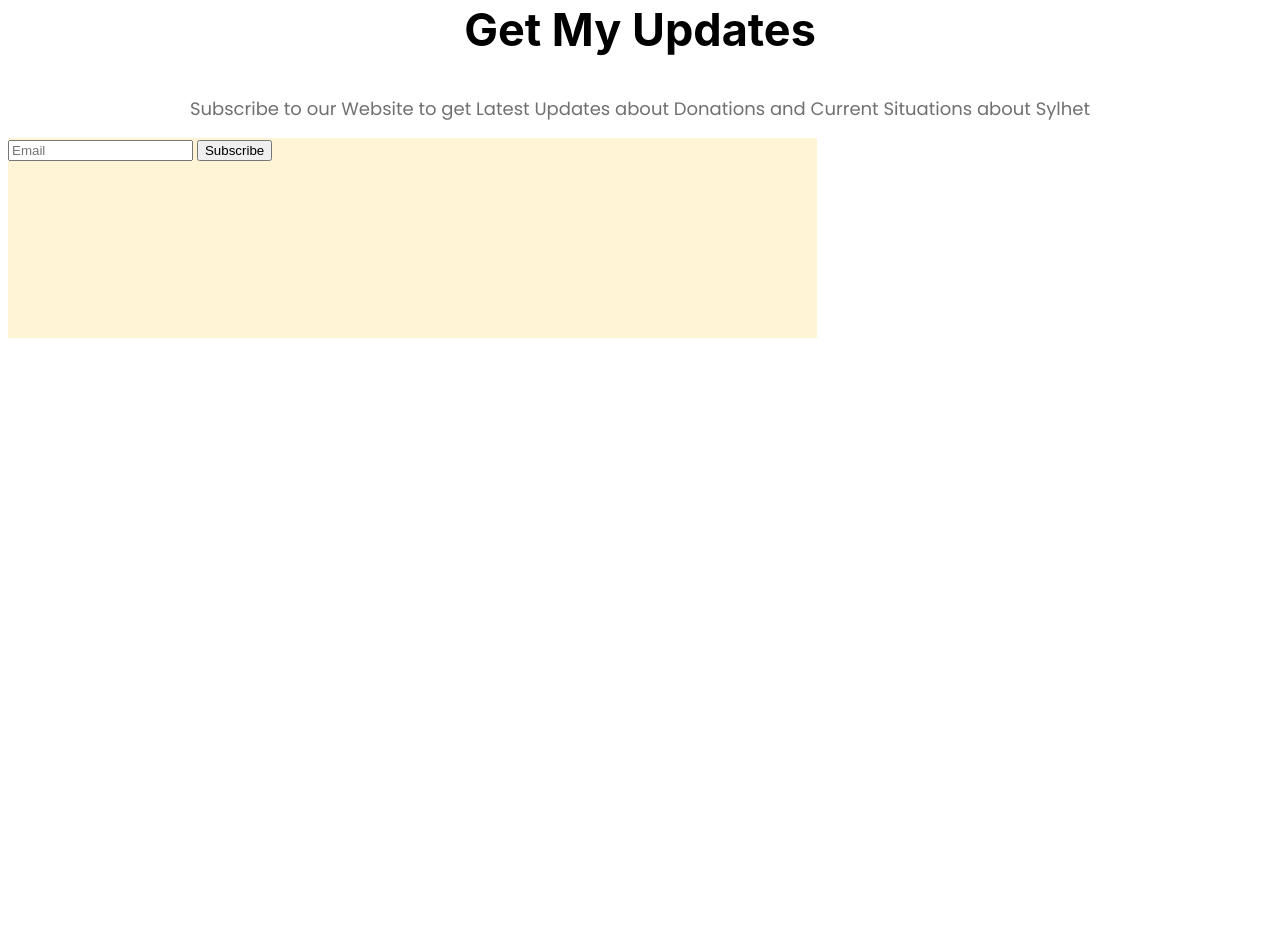
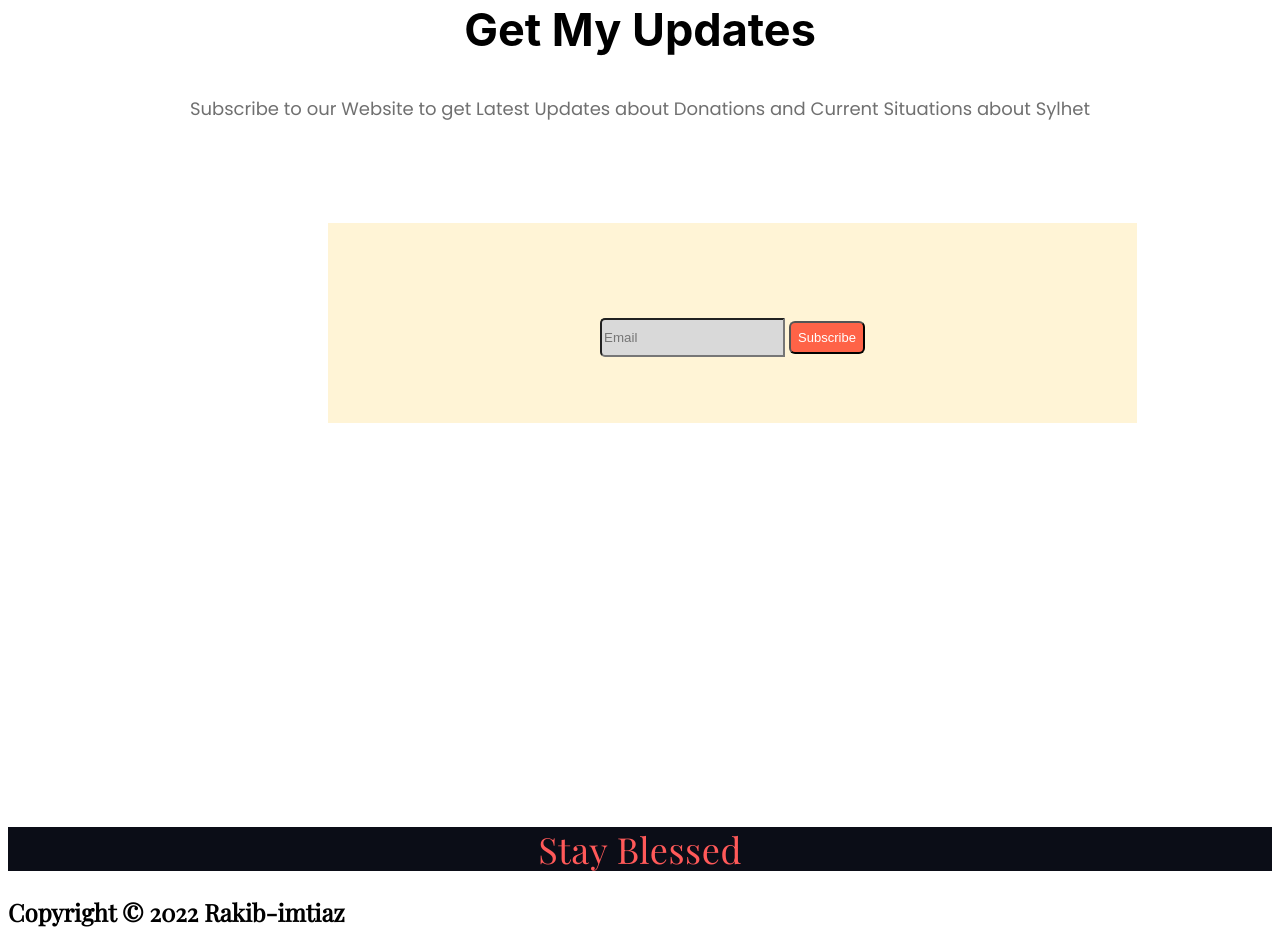
Before and after one commit to rakib-imtiaz/module5_assignment_1, a plain HTML site: page index.html in a window 1280 px wide. Shown: the part 3342-4289 px from the top of the page. Before the commit the page ends 3680 px from the top, so only its background shows below. Drawn offline with nearby package versions, Linux system fonts and the light colour scheme; a web font is replaced by a local one.

Commit message:
added footer

```diff
--- a/CSS/style.css
+++ b/CSS/style.css
@@ -176,27 +176,60 @@ input[type="text"] {
   color: #121212;
 }
 
-.section-4{
-
+.section-4 {
   display: flex;
   margin-left: 20px;
   margin-right: 20px;
   margin-top: 20px;
   text-align: center;
   height: 100vh;
-
-
+}
+.section-5 {
+  margin-top: 30px;
+  height: 100vh;
 }
 
-.emails_container{
+.emails_container {
   /* Rectangle 235 */
+  width: 809px;
+  height: 200px;
+  background: #fff4d6;
+  text-align: center;
 
+  margin-left: 320px;
+}
 
-position: absolute;
-width: 809px;
-height: 200px;
+.subscribe-btn {
+  color: white;
+  background-color: tomato;
+  padding: 7px;
+  text-decoration: none;
+  border-radius: 6px;
+  font-size: 13px;
+  text-align: center;
+}
 
-background: #FFF4D6;
+input[type="email" i] {
+  padding: 1px 2px;
+  color: #000;
+  background: #d9d9d9;
+  border-radius: 5px 0px 0px 5px;
+  padding-top: 10px;
+  padding-bottom: 10px;
+  margin-top: 95px;
+}
 
+.inner-email-container {
+  margin-top: 100px;
+}
 
+#footer_content {
+  font-family: 'Playfair Display', serif;
+  font-weight: 400;
+  font-size: 36px;
+  line-height: 44px;
+  letter-spacing: 0.5px;
+  color: #ff5959;
+  background: #0b0d17;
+  text-align: center;
 }
--- a/index.html
+++ b/index.html
@@ -10,6 +10,11 @@
     <link rel="preconnect" href="https://fonts.googleapis.com">
     <link rel="preconnect" href="https://fonts.gstatic.com" crossorigin>
     <link href="https://fonts.googleapis.com/css2?family=Playfair+Display&family=Poppins&display=swap" rel="stylesheet">
+    <link rel="preconnect" href="https://fonts.googleapis.com">
+    <link rel="preconnect" href="https://fonts.gstatic.com" crossorigin>
+    <link
+        href="https://fonts.googleapis.com/css2?family=Playfair+Display&family=Poppins&family=Rubik+Moonrocks&display=swap"
+        rel="stylesheet">
 
 </head>
 
@@ -190,11 +195,17 @@
         </div>
 
         <div class=" emails_container">
-            <form action="">
 
-                <input type="email" name="Email" id="" placeholder="Email">
-                <button type="submit" >Subscribe</button>
-            </form>
+            <div class="inner-email-container">
+                <form action="">
+
+                    <input type="email" name="Email" id="" placeholder="Email">
+                    <button type="submit" class="subscribe-btn">Subscribe</button>
+                </form>
+
+            </div>
+
+
         </div>
 
 
@@ -202,6 +213,18 @@
 
     </section>
 
+    <footer>
+
+        <div class="footer">
+
+            <h1 id="footer_content">
+                Stay Blessed </h1>
+            <h2 id="copyright">
+                Copyright © 2022 Rakib-imtiaz
+            </h2>
+        </div>
+    </footer>
+
 
 </body>
 
```
